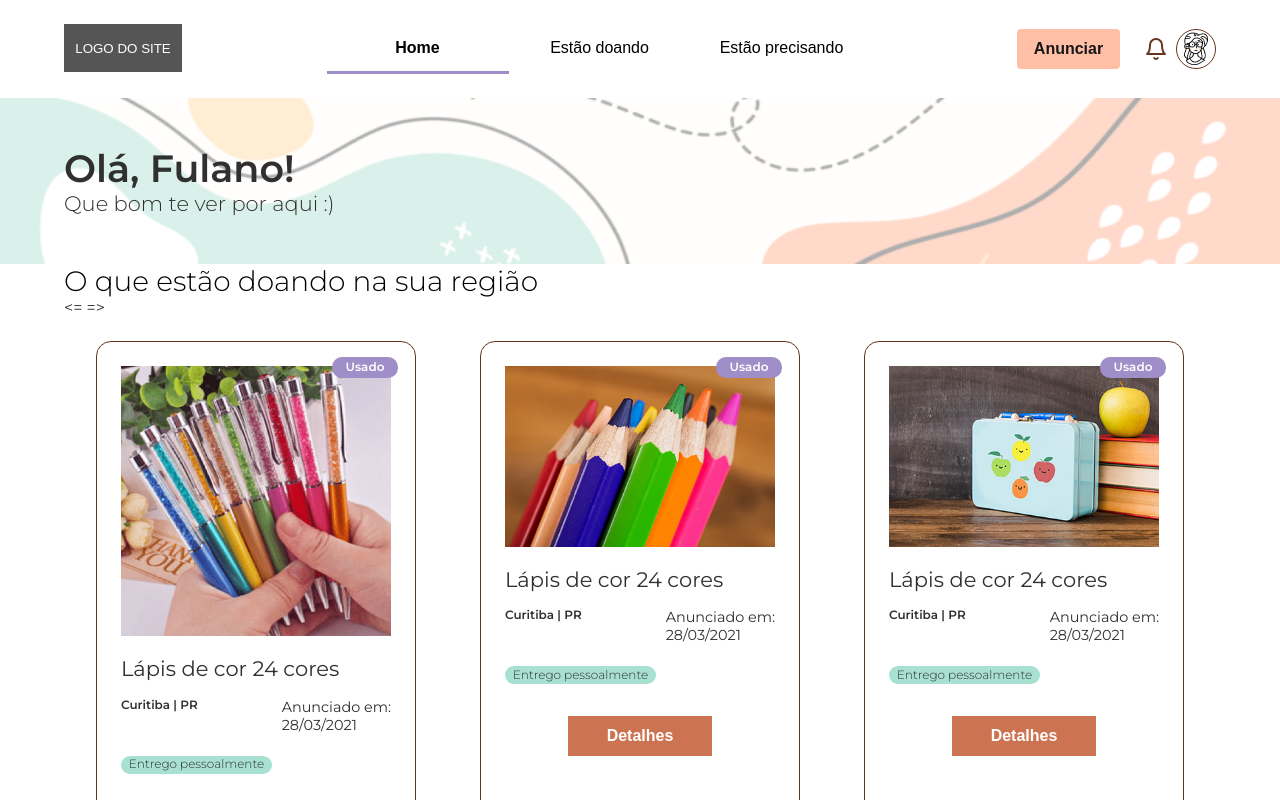
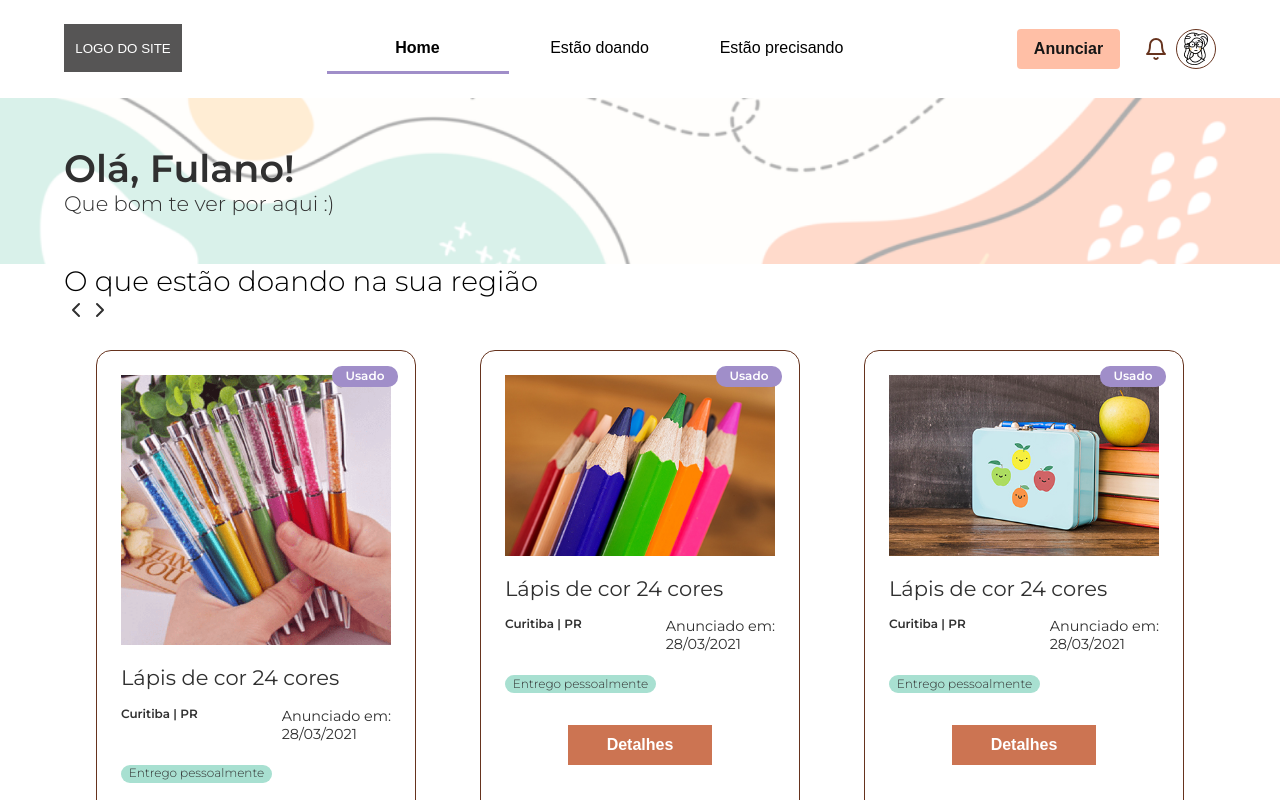
Before and after one commit to FCamara-Squad13/Mobile, a React (Create React App) app: page / in a window 1280 px wide. Shown: the top 800 px of the page. Built offline with nearby package versions, Linux system fonts and the light colour scheme.

Commit message:
Add Feather Icons

```diff
--- a/src/components/CardHolder/index.tsx
+++ b/src/components/CardHolder/index.tsx
@@ -1,6 +1,7 @@
 import React from "react";
 import "./style.css";
 
+import { ChevronLeft, ChevronRight } from "react-feather";
 import HomeCard from "../HomeCard";
 
 import canetas from "../../assets/images/Canetas.png";
@@ -16,7 +17,8 @@ const CardHolder: React.FC = () => {
           <div className="section-header">
             <h3 className="section-title">O que estão doando na sua região</h3>
             <div className="section-nav">
-              <p> {`<= =>`} </p>
+              <ChevronLeft />
+              <ChevronRight />
             </div>
           </div>
           <div className="card-holder">
```
